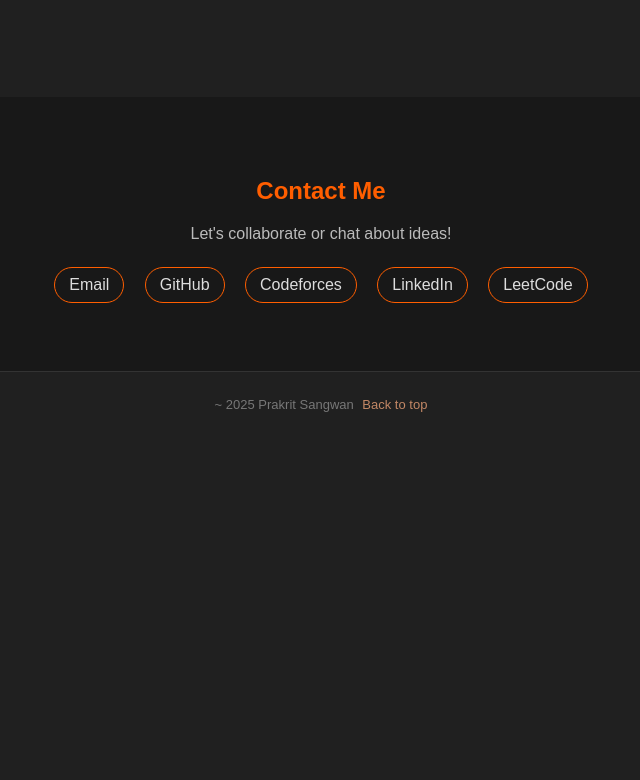
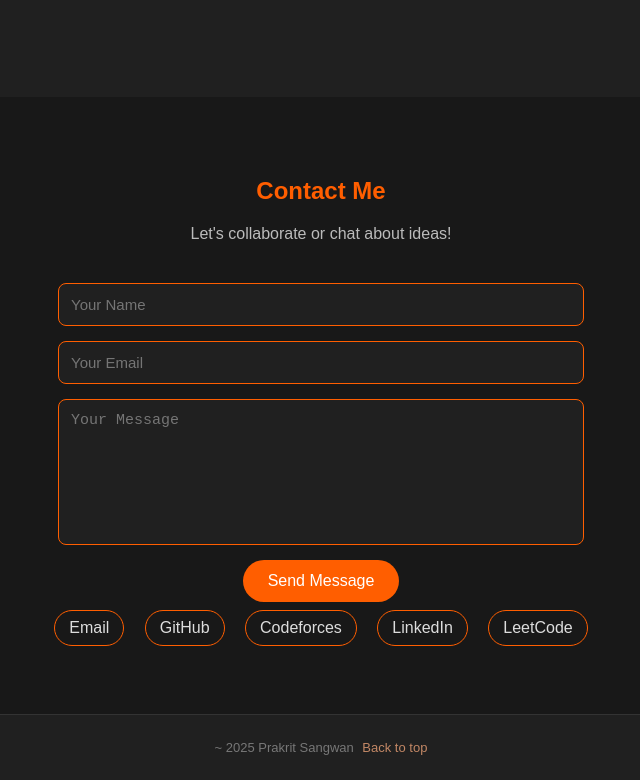
Before and after one commit to Prakrit-Sangwan2402/Portfolio, a plain HTML site: page index.html in a window 1280 px wide. Shown: the part 1752-2532 px from the top of the page, without its empty margins (319-959 px from the left). Before the commit the page ends 2189 px from the top, so only its background shows below. Drawn offline with Linux system fonts and the light colour scheme.

Commit message:
Update index.html
added a form for contacts

```diff
--- a/index.html
+++ b/index.html
@@ -227,6 +227,55 @@
             margin-left: 5px;
         }
 
+        form {
+            margin-top: 40px;
+            display: flex;
+            flex-direction: column;
+            gap: 15px;
+            align-items: center;
+        }
+
+        input,
+        textarea {
+            width: 90%;
+            max-width: 500px;
+            padding: 12px;
+            border: 1px solid #ff5e00;
+            border-radius: 8px;
+            background-color: #202020;
+            color: #ddd;
+            font-size: 15px;
+            transition: 0.3s;
+        }
+
+        input:focus,
+        textarea:focus {
+            border-color: #ff7f2a;
+            outline: none;
+            box-shadow: 0 0 5px rgba(255, 94, 0, 0.5);
+        }
+
+        textarea {
+            resize: none;
+            height: 120px;
+        }
+
+        button {
+            background-color: #ff5e00;
+            color: white;
+            border: none;
+            padding: 12px 25px;
+            border-radius: 25px;
+            font-size: 16px;
+            cursor: pointer;
+            transition: 0.3s;
+        }
+
+        button:hover {
+            background-color: #ff7f2a;
+            transform: translateY(-2px);
+        }
+
         @media (max-width: 850px) {
             .hero-container {
                 flex-direction: column;
@@ -328,6 +377,12 @@
     <section id="contact" class="contact">
         <h2>Contact Me</h2>
         <p style="color:#bbb;">Let's collaborate or chat about ideas!</p>
+        <form action="#" method="post">
+            <input type="text" name="name" placeholder="Your Name" required>
+            <input type="email" name="email" placeholder="Your Email" required>
+            <textarea name="message" placeholder="Your Message" required></textarea>
+            <button type="submit">Send Message</button>
+        </form>
         <div>
             <span><a href="https://mail.google.com/mail/?view=cm&to=sangwanprakrit@gmail.com" target="_blank">Email</a></span>
             <span><a href="https://github.com/Prakrit-Sangwan2402" target="_blank">GitHub</a></span>
```
